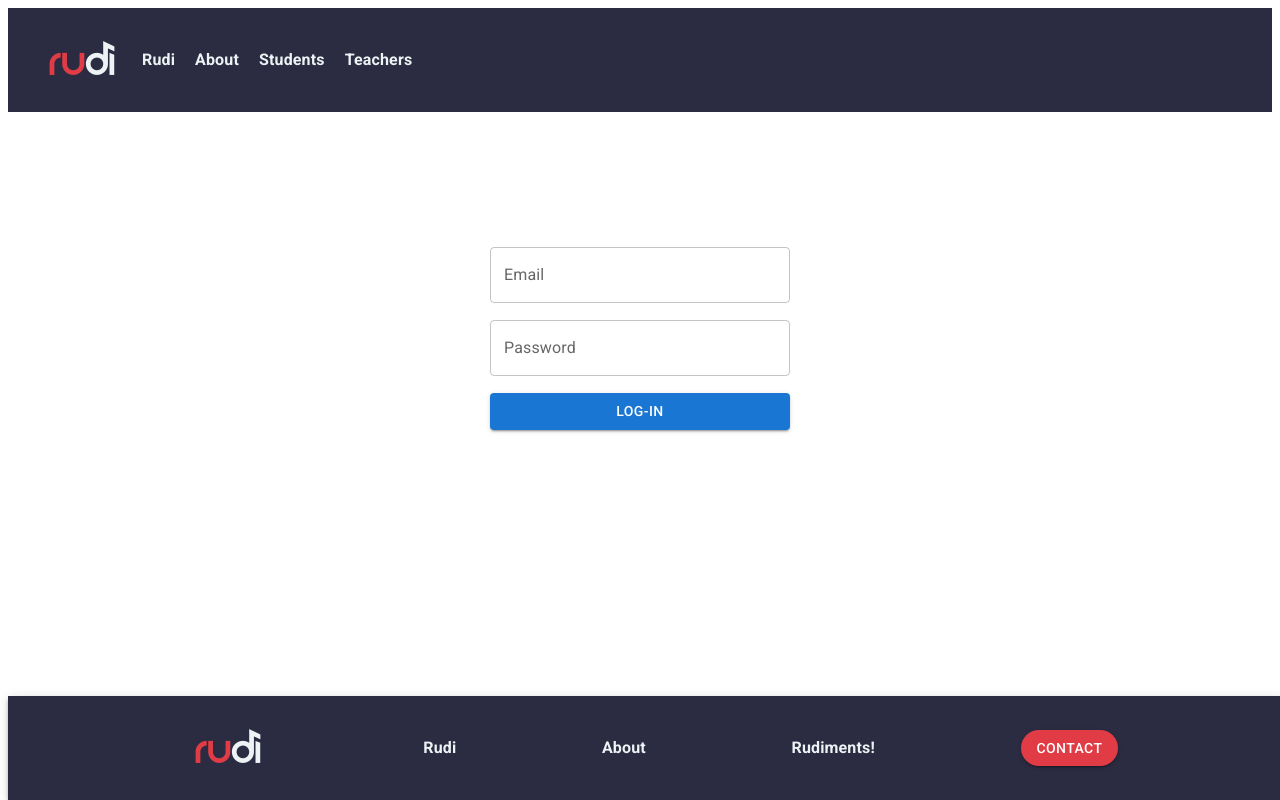
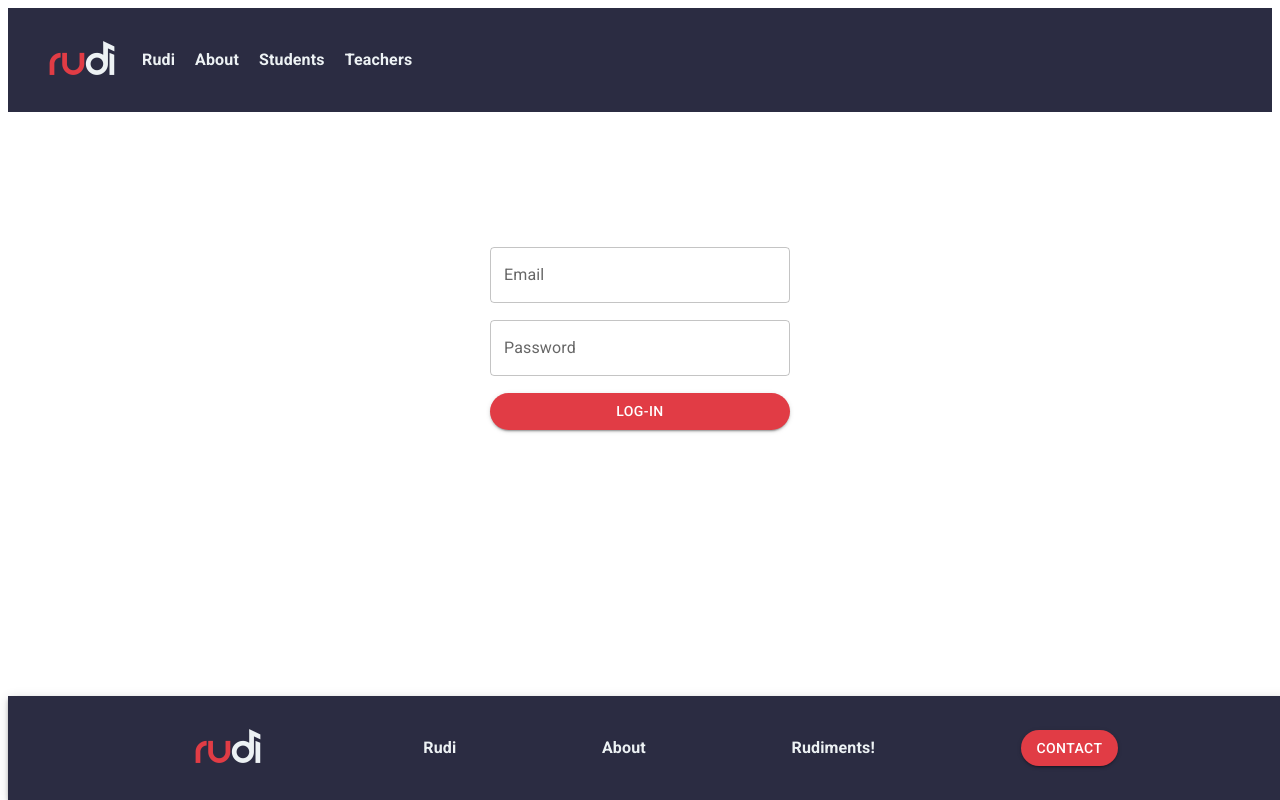
Before and after one commit to jordanboardman/rudi-app-front-end, a React (Create React App) app: page /login in a window 1280 px wide. Built offline with nearby package versions, Linux system fonts and the light colour scheme.

Commit message:
login changes

```diff
--- a/src/components/LogIn.js
+++ b/src/components/LogIn.js
@@ -41,6 +41,8 @@ const LogIn = () => {
 
           <Button
           variant="contained"
+          sx={{backgroundColor: '#E13C45',
+          borderRadius: '52px'}}
           onClick={handleClick}>
             Log-In
           </Button>
--- a/src/components/Register.js
+++ b/src/components/Register.js
@@ -93,7 +93,7 @@ const Register = () => {
           <Button
           variant="contained"
           sx={{backgroundColor: '#E13C45',
-        borderRadius: '52px'}}
+          borderRadius: '52px'}}
           onClick={handleClick}>
             Register
           </Button>
```
